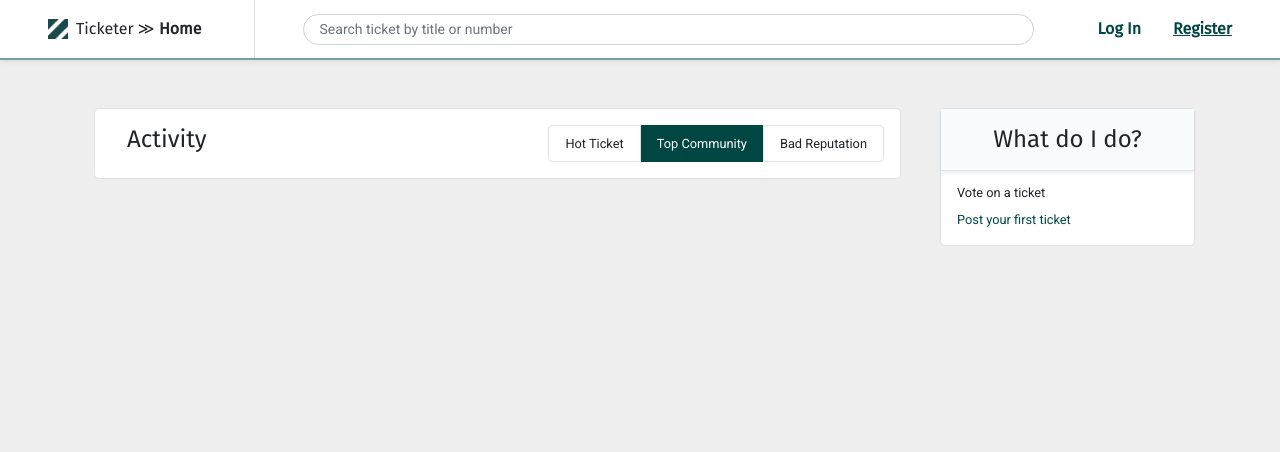
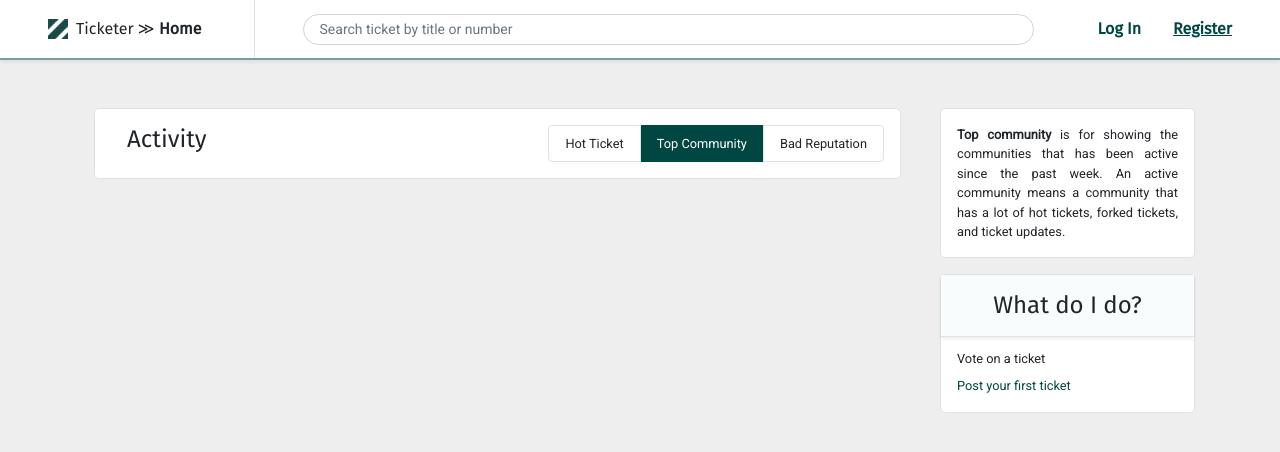
Before and after one commit to ye-yu/ticketer, a React (Create React App) app in the folder frontend/: page /top in a window 1280 px wide. Shown: the top 452 px of the page. Built offline with nearby package versions, Linux system fonts and the light colour scheme; no server answers.

Commit message:
Add feed description

```diff
--- a/frontend/src/components/home.js
+++ b/frontend/src/components/home.js
@@ -6,6 +6,23 @@ import {
   Link
 } from "react-router-dom";
 import Header from "./commons/header";
+
+const topic = {};
+topic.hot = <small>
+  <b>Hot ticket</b> is for showing tickets that has been gaining too many attention
+  due to their their vote count and fork activity. Get on the queue and investigate
+  why did they become the center of attention this week!
+</small>;
+topic.top = <small>
+  <b>Top community</b> is for showing the communities that has been active since the
+  past week. An active community means a community that has a lot of hot tickets, forked
+  tickets, and ticket updates.
+</small>;
+topic.controversial = <small>
+  <b>Bad reputation</b> is for showing tickets that did not perform well on the platform.
+  This may include tickets that has low votes, has negative impact on the community, etc.
+  Go ahead and study what does the community consider as a bad ticket.
+</small>;
 
 class ActivityBadge extends React.Component {
   render() {
@@ -25,17 +42,24 @@ export default class Home extends React.Component {
       <div className="container mt-md-5 mt-3">
         <div className="row">
           <div className="col px-4">
-            <div className="d-flex flex-column flex-md-row px-3 bg-white border bg-white border rounded-lg">
-              <div className="h4 mr-md-auto text-center py-3 my-0 d-none d-md-inline ml-3">Activity</div>
-              <div className="d-flex d-md-inline justify-content-center py-3">
-                {this.props.posts == "hot" ? <ActivityBadge classNameExtra="hover-bg-border-danger rounded-left" title="Hot Ticket" /> :  <ActivityBadge linkTo="/" classNameExtra="hover-with-border-danger rounded-left" title="Hot Ticket" />}
-                {this.props.posts == "top" ? <ActivityBadge classNameExtra="hover-bg-border-primary rounded-0 border-left-0 border-right-0" title="Top Community" /> :  <ActivityBadge linkTo="/top" classNameExtra="hover-with-border-primary rounded-0 border-left-0 border-right-0" title="Top Community" />}
-                {this.props.posts == "controversial" ? <ActivityBadge classNameExtra="hover-bg-border-warning rounded-right" title="Bad Reputation" /> :  <ActivityBadge linkTo="/controversial" classNameExtra="hover-with-border-warning rounded-right" title="Bad Reputation" />}
-
+            <div className="border bg-white border rounded-lg">
+              <div className="d-flex flex-column flex-md-row px-3">
+                <div className="h4 mr-md-auto text-center py-3 my-0 d-none d-md-inline ml-3">Activity</div>
+                <div className="d-flex d-md-inline justify-content-center py-3">
+                  {this.props.posts == "hot" ? <ActivityBadge classNameExtra="hover-bg-border-danger rounded-left" title="Hot Ticket" /> :  <ActivityBadge linkTo="/" classNameExtra="hover-with-border-danger rounded-left" title="Hot Ticket" />}
+                  {this.props.posts == "top" ? <ActivityBadge classNameExtra="hover-bg-border-primary rounded-0 border-left-0 border-right-0" title="Top Community" /> :  <ActivityBadge linkTo="/top" classNameExtra="hover-with-border-primary rounded-0 border-left-0 border-right-0" title="Top Community" />}
+                  {this.props.posts == "controversial" ? <ActivityBadge classNameExtra="hover-bg-border-warning rounded-right" title="Bad Reputation" /> :  <ActivityBadge linkTo="/controversial" classNameExtra="hover-with-border-warning rounded-right" title="Bad Reputation" />}
+                </div>
               </div>
+            </div>
+            <div className="mt-3 px-3 py-3 border bg-white border rounded-lg d-block d-lg-none">
+              {topic[this.props.posts]}
             </div>
           </div>
           <div className="col-3 d-none d-lg-block">
+            <div className="mb-3 px-3 py-3 d-none d-lg-block bg-white border rounded-lg d-flex flex-column text-justify" style={{lineHeight:"1.15rem"}}>
+              {topic[this.props.posts]}
+            </div>
             <div className="bg-white border rounded-lg d-flex flex-column">
               <div className="h4 border-bottom py-3 text-center bg-light shadow-sm">What do I do?</div>
               <div href="#" className="py-1 px-3 small">
```
